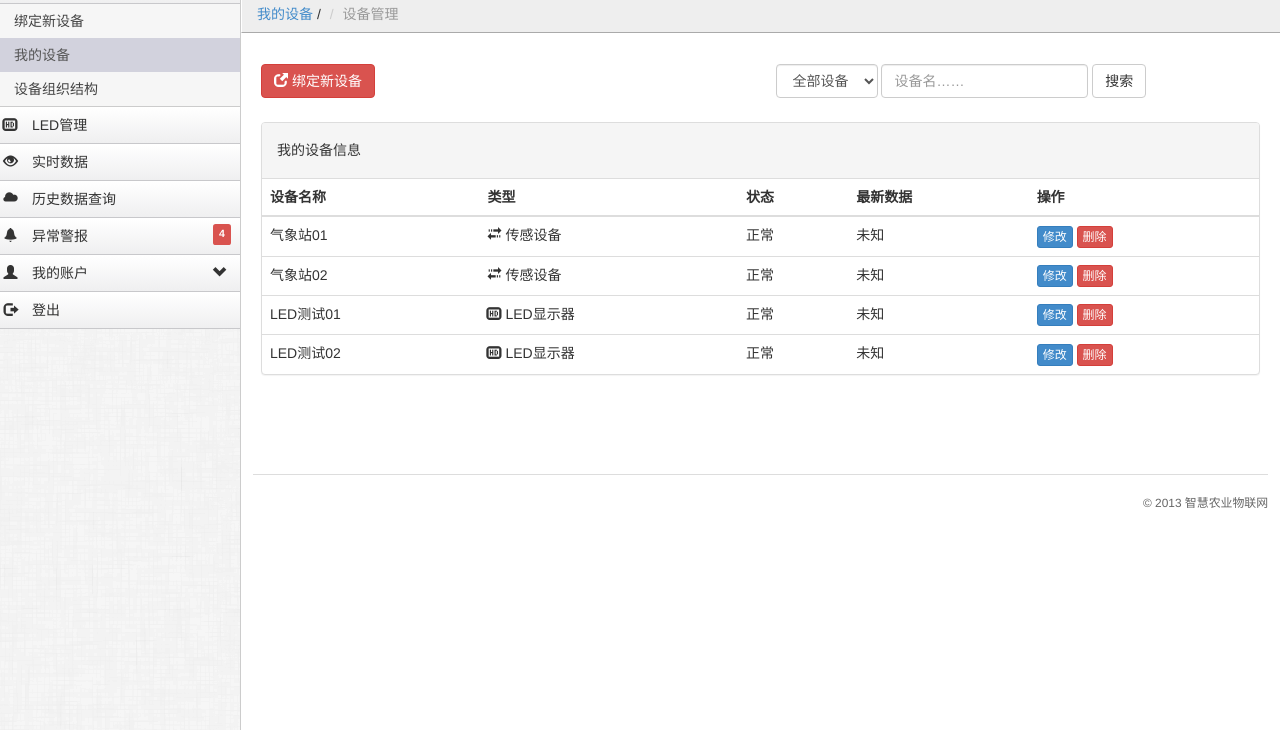
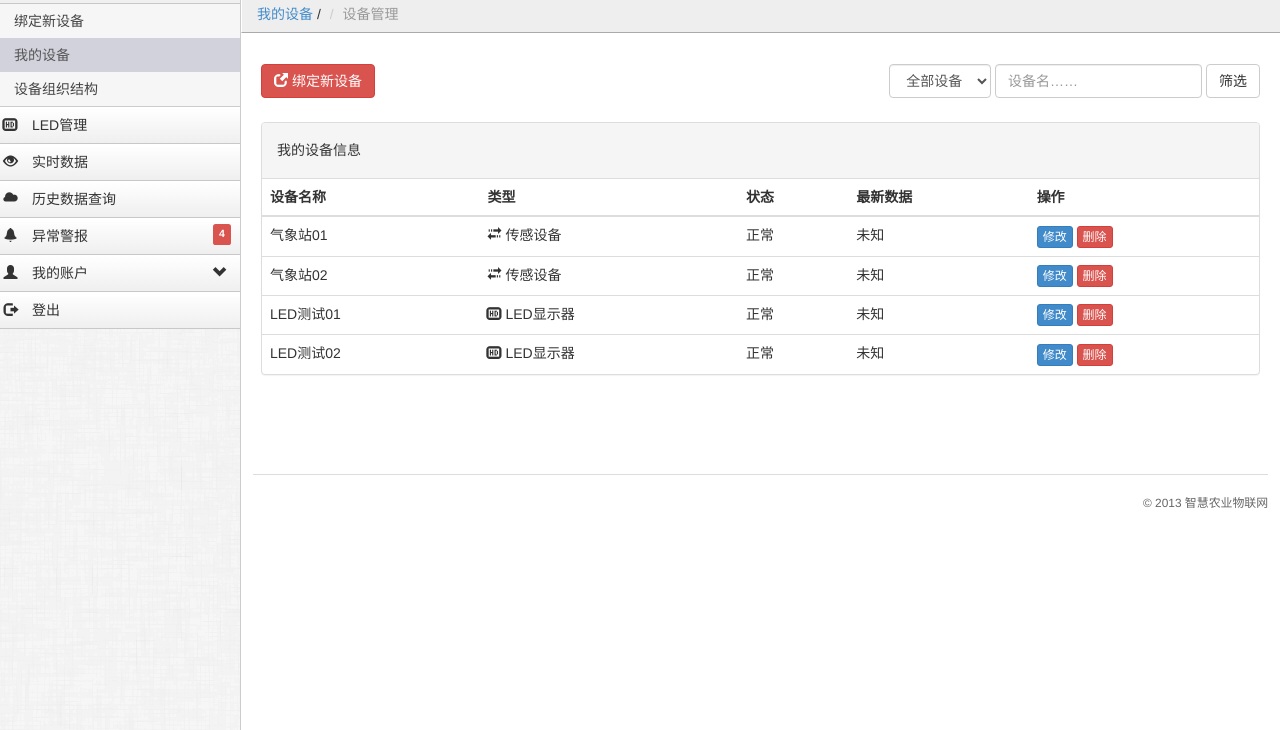
Before and after one commit to Copypeng/A-bootstrap-admin, a plain HTML site: page my_device.html in a window 1280 px wide. Shown: the part 126-856 px from the top of the page. Drawn offline with Linux system fonts and the light colour scheme.

Commit message:
修复toolbar对齐显示问题

```diff
--- a/my_device.html
+++ b/my_device.html
@@ -81,7 +81,7 @@
                         </div>
                     </div>
                     <div class="col-xs-6">
-                            <form class="form-inline" role="form">
+                            <form class="form-inline pull-right" id="device-search" role="form">
                                 <div class="form-group">
                                     <select class="form-control">
                                         <option value="all">全部设备</option>
@@ -90,9 +90,9 @@
                                     </select>
                                 </div>
                                 <div class="form-group">
-                                        <input type="text" class="form-control" id="device-search" placeholder="设备名……">
+                                        <input type="text" class="form-control" placeholder="设备名……">
                                 </div>
-                                    <button type="submit" class="btn btn-default">搜索</button>
+                                    <button type="submit" class="btn btn-default">筛选</button>
                             </form>
                     </div>
                 </div>
```
